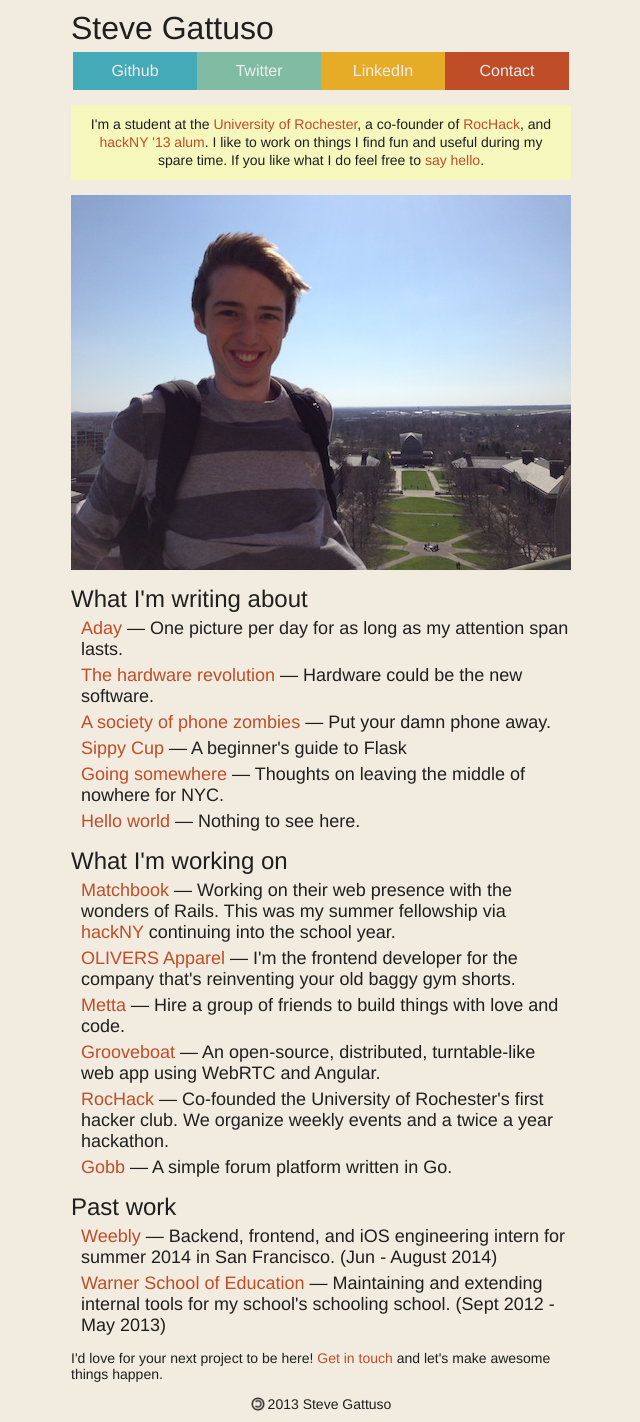
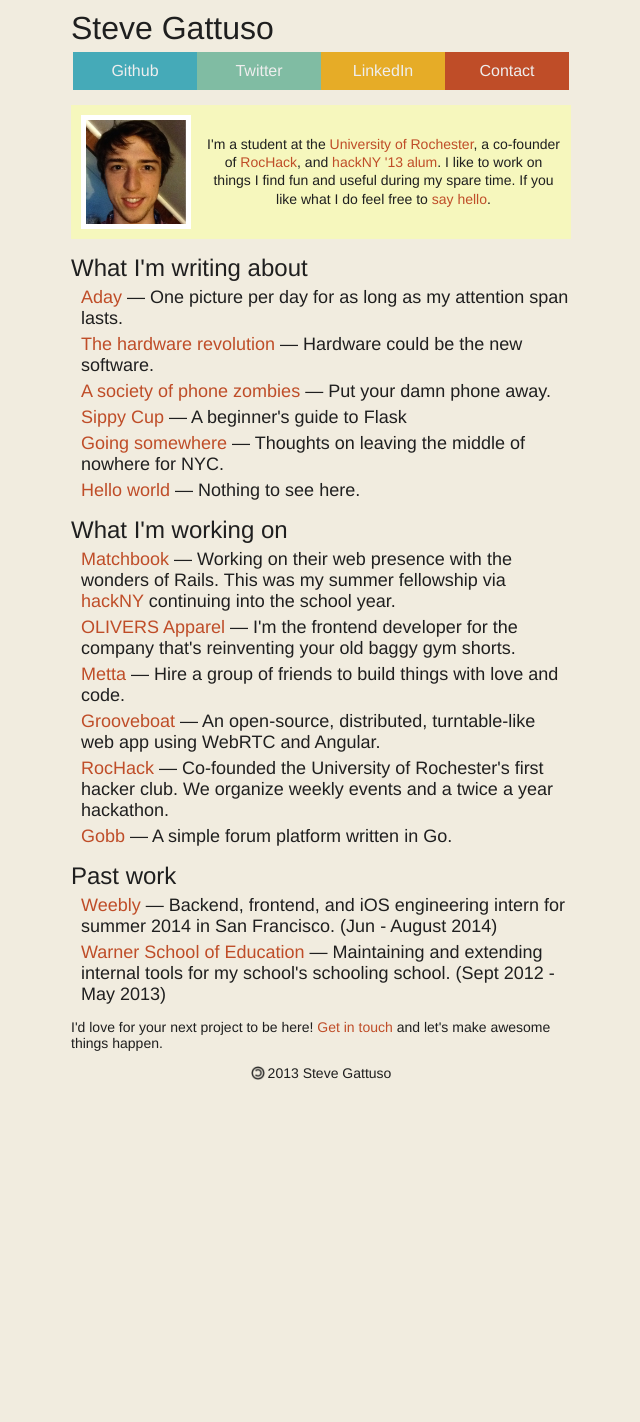
Before and after one commit to stevenleeg/website, a Jekyll site: the page built from index.html, in a window 1280 px wide. Shown: the whole page, without its empty margins (319-959 px from the left). Built offline with Jekyll 4.4.1, drawn with Linux system fonts in a browser that asks for light colours; after the commit the page ends 1091 px from its top, so only the background shows below that.

Commit message:
Removing giant old picture

```diff
--- a/_includes/bio.html
+++ b/_includes/bio.html
@@ -5,5 +5,6 @@
 {% endif %}
 
 <div class="bio">
-    I'm a student at the <a href="http://rochester.edu">University of Rochester</a>, a co-founder of <a href="http://rochack.org">RocHack</a>, and <a href="http://apply.hackny.org/">hackNY '13 alum</a>. I like to work on things I find fun and useful during my spare time. If you like what I do feel free to <a href="http://twitter.com/stevenleeg">say hello</a>.
+    <img src="/photos/face.jpg" class="profile" />
+    <p>I'm a student at the <a href="http://rochester.edu">University of Rochester</a>, a co-founder of <a href="http://rochack.org">RocHack</a>, and <a href="http://apply.hackny.org/">hackNY '13 alum</a>. I like to work on things I find fun and useful during my spare time. If you like what I do feel free to <a href="http://twitter.com/stevenleeg">say hello</a>.</p>
 </div>
--- a/_layouts/default.html
+++ b/_layouts/default.html
@@ -64,7 +64,6 @@
             {% endif %}
             {% if page.title == "Home" %}
                 {% include bio.html %}
-                <img src="/photos/IMG_0455.JPG" width="500px" class="profile" />
             {% endif %}
 
             {{content}}
--- a/static/style.css
+++ b/static/style.css
@@ -32,8 +32,10 @@
 
 .profile {
     display: block;
-    width: 500px;
-    margin: 15px 0px 5px 0px;
+    width: 100px;
+    float: left;
+    border: 5px solid #FFF;
+    margin-right: 15px;
 }
 
 .name {
@@ -49,6 +51,16 @@
     padding: 10px;
     margin-top: 15px;
     line-height: 1.3em;
+}
+
+.bio p {
+    margin-top: 20px;
+}
+
+.bio:after {
+    display: block;
+    content: "";
+    clear: both;
 }
 
 .bio.hyperboria {
```
Also changed, not shown: photos/face.jpg (added).
